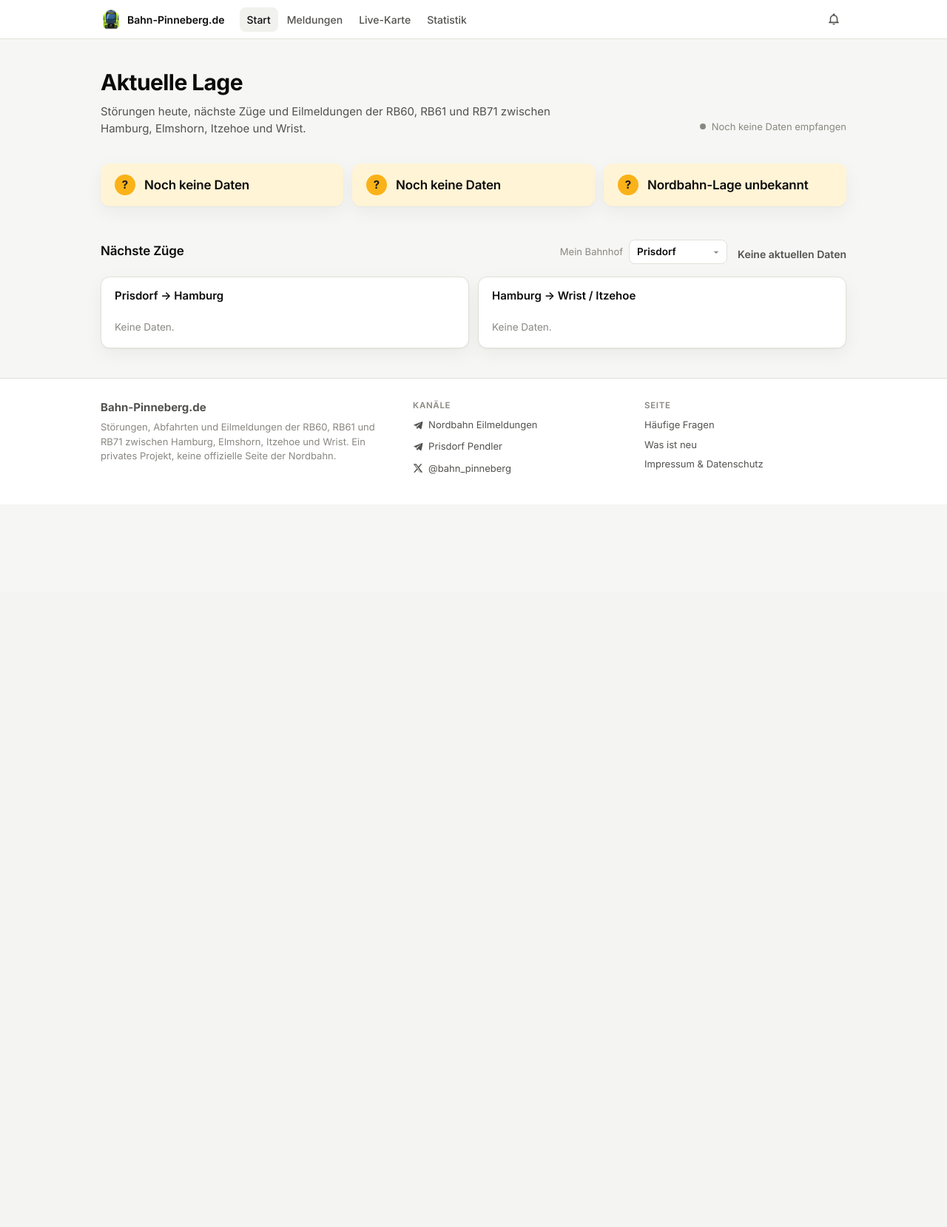
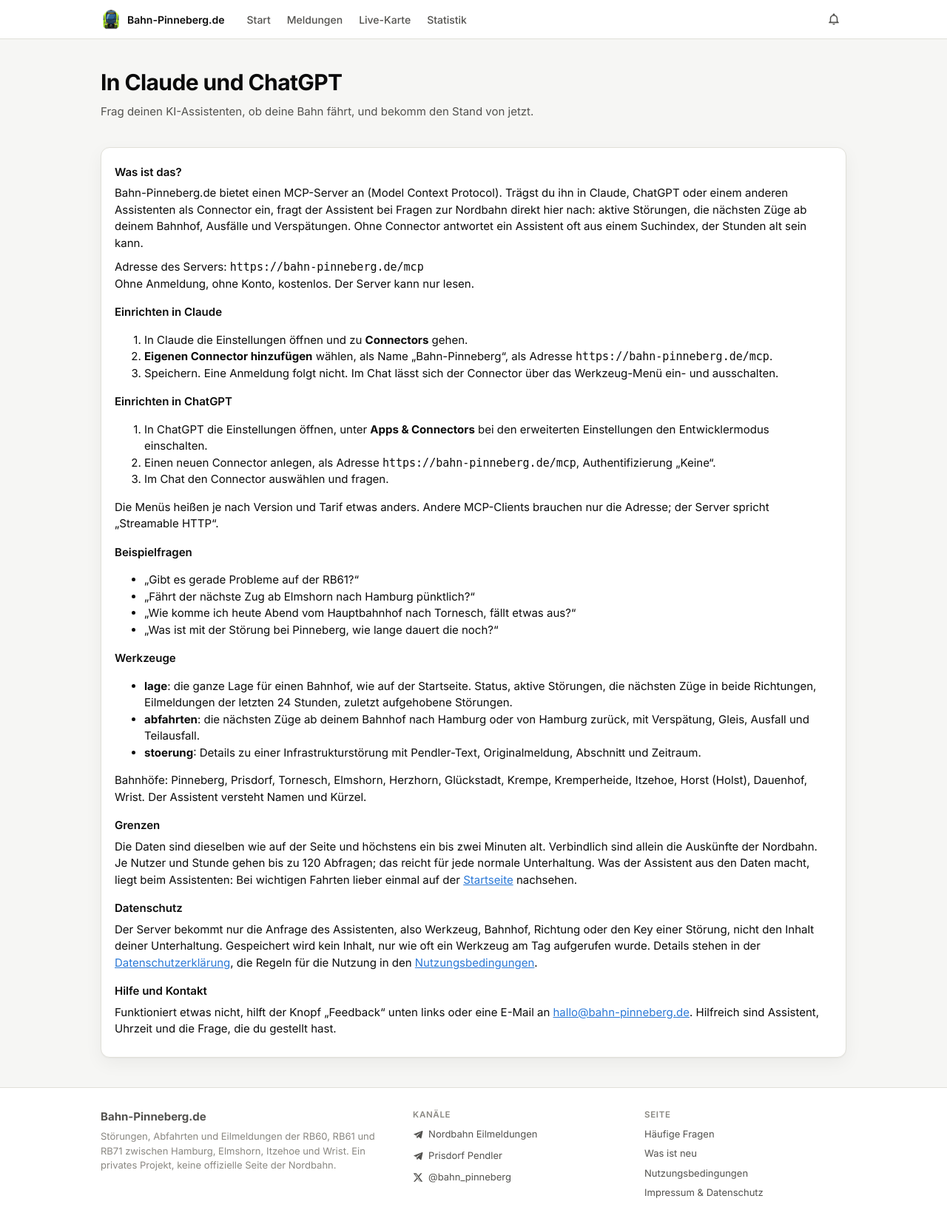
Before and after one commit to bensch777/bahn-pinneberg.de, a PHP site: page /mcp-hilfe/ in a window 1280 px wide. Shown: the whole page at 74% size. Before the commit the page ends 682 px from the top, so only its background shows below. Run offline with PHP 8.4, Linux system fonts and the light colour scheme; data that the repository does not hold is empty.

Commit message:
Anleitung für Claude und ChatGPT, Nutzungsbedingungen, Datenschutz zum MCP-Server (#34)
Vorbereitung für die Connector-Verzeichnisse von Anthropic und OpenAI:
/mcp-hilfe/ als Doku, /nutzungsbedingungen/, Abschnitt #mcp in der
Datenschutzerklärung und der Domain-Nachweis unter
/.well-known/openai-apps-challenge (Token aus config.php).
Datenschutz korrigiert: Feedback-Formular, Meine Züge, Einstellungen.


Claude-Session: https://claude.ai/code/session_01714u8gtEeBJHPXUogVTqpA

Co-authored-by: Claude <noreply@anthropic.com>

```diff
--- a/changelog/index.php
+++ b/changelog/index.php
@@ -15,6 +15,7 @@ $assetVersion = (int) @filemtime(__DIR__ . '/../dashboard.css');
 
 $changelog = [
     ['2026-10-30', [
+        ['Anleitung für Claude und ChatGPT, Nutzungsbedingungen', 'Neue Seite „In Claude und ChatGPT“ (unten im Footer): wie man den MCP-Server in Claude oder ChatGPT einträgt, Beispielfragen, was die Werkzeuge können und wo die Grenzen sind. Dazu gibt es jetzt Nutzungsbedingungen, und die Datenschutzerklärung beschreibt, welche Daten beim MCP-Server anfallen: nur die Anfrage des Assistenten, nie der Inhalt der Unterhaltung. Nebenbei korrigiert: Die Datenschutzerklärung erwähnte noch den Stern und die Glocke als Menü und sprach von „keinem Formular“, obwohl es den Feedback-Knopf gibt.'],
         ['Bahn-Pinneberg.de in Claude und ChatGPT', 'Die Seite hat jetzt einen MCP-Server unter bahn-pinneberg.de/mcp. Wer ihn in Claude, ChatGPT oder einem anderen Assistenten als Connector einträgt, kann dort einfach fragen: „Gibt es gerade Probleme auf der RB61?“, „Fährt der nächste Zug ab Elmshorn pünktlich?“ oder „Was ist mit der Störung bei Tornesch?“. Die Antwort kommt mit dem Stand von jetzt, nicht aus einem Suchindex von gestern. Ohne Anmeldung, nur lesend. Nebenbei nennt lage.md jetzt Datum und Uhrzeit des Abrufs, und die Abfahrten unter /api/ dürfen von Assistenten abgerufen werden, die sich an robots.txt halten.'],
         ['Erledigte Eilmeldungen verschwinden sofort', 'Eine Eilmeldung galt bisher vier Stunden lang als akut, auch wenn die Nordbahn sie längst von ihrer Seite genommen hatte. So stand morgens noch „Eilmeldung vor 2 Std.: Streckensperrung Dauenhof – Wrist“ oben, obwohl die Sperrung vorbei war. Jetzt zählt eine Eilmeldung nur so lange, wie sie auf nordbahn.de steht, und höchstens vier Stunden. Nimmt die Nordbahn sie herunter, wird die Lagekarte grün und nennt nur noch „Letzte vor …“, und die Meldung verschwindet aus „Aktuelle Meldungen“ und „Meldungen · Aktiv“. Im Verlauf und im Archiv bleibt sie erhalten. Kann nordbahn.de gerade nicht gelesen werden, gilt wie bisher nur das Alter.'],
     ]],
--- a/config.example.php
+++ b/config.example.php
@@ -47,6 +47,10 @@ return [
     // und die Adresse hier eintragen. Leer: kein Feedback-Knopf.
     'NORDBAHN_FEEDBACK_WEBHOOK' => '',
 
+    // Token fuer den Domain-Nachweis im ChatGPT-App-Verzeichnis (platform.openai.com,
+    // ChatGPT Apps). Wird unter /.well-known/openai-apps-challenge ausgeliefert.
+    'NORDBAHN_OPENAI_CHALLENGE' => '',
+
     'NORDBAHN_GOOGLE_VERIFICATION' => '',
     'NORDBAHN_BING_VERIFICATION' => '',
 
--- a/dev/router.php
+++ b/dev/router.php
@@ -21,6 +21,9 @@ $map = [
     '/api/feedback'  => '/api/feedback.php',
     '/api/fahrplan'  => '/api/fahrplan.php',
     '/mcp'           => '/api/mcp.php',
+    '/mcp-hilfe/'    => '/mcp-hilfe/index.php',
+    '/nutzungsbedingungen/' => '/nutzungsbedingungen/index.php',
+    '/.well-known/openai-apps-challenge' => '/openai-challenge.php',
     '/sitemap.xml'   => '/sitemap.php',
     '/llms.txt'      => '/llms.php',
     '/lage.md'       => '/lage.php',
--- a/faq/index.php
+++ b/faq/index.php
@@ -47,7 +47,7 @@ $faq = [
     ['Gibt es die Daten auch für Programme oder KI-Assistenten?',
      'Ja. Unter /lage.md steht die aktuelle Lage als Text (Markdown), unter /llms.txt eine Beschreibung der Seite und der Datenfelder, und /api/data sowie /api/abfahrten?bhf=APD liefern alles als JSON. Alles öffentlich und ohne Schlüssel, bitte nicht häufiger als einmal pro Minute abrufen.'],
     ['Kann ich Claude oder ChatGPT direkt fragen, ob meine Bahn fährt?',
-     'Ja, über den MCP-Server der Seite. In Claude unter Einstellungen → Connectors, in ChatGPT im Entwicklermodus unter Connectors einen eigenen Connector mit der Adresse https://bahn-pinneberg.de/mcp anlegen, eine Anmeldung braucht es nicht. Danach beantwortet der Assistent Fragen wie „Gibt es gerade Probleme zwischen Elmshorn und Hamburg?“ oder „Wann fährt der nächste Zug ab Tornesch?“ mit dem Stand von jetzt statt mit dem, was eine Suchmaschine irgendwann gesehen hat. Der Server kann nur lesen, er kennt die Lage, die Abfahrten und die Details einer Störung.'],
+     'Ja, über den MCP-Server der Seite. In Claude unter Einstellungen → Connectors, in ChatGPT im Entwicklermodus unter Connectors einen eigenen Connector mit der Adresse https://bahn-pinneberg.de/mcp anlegen, eine Anmeldung braucht es nicht. Danach beantwortet der Assistent Fragen wie „Gibt es gerade Probleme zwischen Elmshorn und Hamburg?“ oder „Wann fährt der nächste Zug ab Tornesch?“ mit dem Stand von jetzt statt mit dem, was eine Suchmaschine irgendwann gesehen hat. Der Server kann nur lesen, er kennt die Lage, die Abfahrten und die Details einer Störung. Die ganze Anleitung steht unter „In Claude und ChatGPT“ (/mcp-hilfe/).'],
     ['Ist das eine offizielle Seite der Nordbahn?',
      'Nein. Bahn-Pinneberg.de ist ein privates Projekt ohne Verbindung zur NBE Nordbahn Eisenbahngesellschaft, Betreiber siehe Impressum. Verbindliche Auskünfte gibt es auf nordbahn.de.'],
 ];
--- a/inc/footer.php
+++ b/inc/footer.php
@@ -1,7 +1,7 @@
 <?php
 /**
  * Gemeinsamer Footer fuer Startseite, FAQ und Changelog. Erwartet $root (Pfad zum
- * Wurzelverzeichnis, "./" oder "../") und $current ("lage", "faq", "news", "eilmeldungen", "stoerungen", "karte", "statistik", "changelog", "impressum", "einstellungen" oder "ereignis").
+ * Wurzelverzeichnis, "./" oder "../") und $current ("lage", "faq", "news", "eilmeldungen", "stoerungen", "karte", "statistik", "changelog", "impressum", "mcp-hilfe", "nutzungsbedingungen", "einstellungen" oder "ereignis").
  */
 ?>
 <footer class="site-foot">
@@ -27,6 +27,12 @@
 <?php if ($current !== 'changelog'): ?>
 				<li><a href="<?= $root ?>changelog/">Was ist neu</a></li>
 <?php endif; ?>
+<?php if ($current !== 'mcp-hilfe'): ?>
+				<li><a href="<?= $root ?>mcp-hilfe/">In Claude und ChatGPT</a></li>
+<?php endif; ?>
+<?php if ($current !== 'nutzungsbedingungen'): ?>
+				<li><a href="<?= $root ?>nutzungsbedingungen/" rel="nofollow">Nutzungsbedingungen</a></li>
+<?php endif; ?>
 <?php if ($current !== 'impressum'): ?>
 				<li><a href="<?= $root ?>impressum/" rel="nofollow">Impressum &amp; Datenschutz</a></li>
 <?php endif; ?>
--- a/llms.php
+++ b/llms.php
@@ -25,7 +25,7 @@ echo "- [Lage als Markdown](" . $site . "/lage.md): Status, aktive Störungen, n
 echo "- Bahnhofskürzel: " . implode(', ', $bahnhoefe) . ". Hamburg: AH = Hamburg Hbf, ADF = Hamburg Dammtor, AA = Hamburg-Altona.\n\n";
 
 echo "## MCP-Server\n\n";
-echo "- " . $site . "/mcp: Remote-MCP-Server (Streamable HTTP, ohne Anmeldung, nur lesend) zum Eintragen als Connector in Claude, ChatGPT oder anderen MCP-Clients. Werkzeuge: `lage` (wie lage.md, Parameter `bahnhof` als Name oder Kürzel), `abfahrten` (`bahnhof`, `richtung` hamburg|zurueck|beide, `anzahl`) und `stoerung` (`key` aus lage, Details einer Infrastrukturstörung).\n\n";
+echo "- " . $site . "/mcp: Remote-MCP-Server (Streamable HTTP, ohne Anmeldung, nur lesend) zum Eintragen als Connector in Claude, ChatGPT oder anderen MCP-Clients. Anleitung: " . $site . "/mcp-hilfe/. Werkzeuge: `lage` (wie lage.md, Parameter `bahnhof` als Name oder Kürzel), `abfahrten` (`bahnhof`, `richtung` hamburg|zurueck|beide, `anzahl`) und `stoerung` (`key` aus lage, Details einer Infrastrukturstörung).\n\n";
 
 echo "## Daten als JSON\n\n";
 echo "- [api/data](" . $site . "/api/data): Lagebild mit `stoerungen` (aktive Infrastrukturstörungen mit `titel`, `text`, `ki_titel`, `ki_text` in Alltagssprache, `beginn`, `ende`, `abgelaufen`), `eilmeldungen_live` (aktuell auf nordbahn.de), `eilmeldungen` (Historie) und `stoerungen_verlauf` (Logbuch mit `first_seen`, `last_seen`).\n";
--- /dev/null
+++ b/mcp-hilfe/index.php
@@ -0,0 +1,109 @@
+<?php
+/**
+ * Anleitung fuer den MCP-Server (/mcp-hilfe/): was er kann, wie man ihn in Claude
+ * und ChatGPT eintraegt, Werkzeuge, Grenzen, Datenschutz und Kontakt. Dient
+ * zugleich als Dokumentation fuer die Connector-Verzeichnisse von Anthropic
+ * und OpenAI.
+ */
+
+require __DIR__ . '/../api/store.php';
+require_once __DIR__ . '/../api/render.php';
+require __DIR__ . '/../inc/security.php';
+nb_send_security_headers();
+
+define('SITE_URL', nordbahn_site_url());
+$root = '../';
+$assetVersion = (int) @filemtime(__DIR__ . '/../dashboard.css');
+$mcpUrl = SITE_URL . '/mcp';
+$bahnhoefe = implode(', ', array_column(NORDBAHN_BAHNHOEFE, 'name'));
+
+$title = 'Bahn-Pinneberg.de in Claude und ChatGPT – MCP-Server';
+$description = 'Mit dem MCP-Server von Bahn-Pinneberg.de beantworten Claude, ChatGPT und andere KI-Assistenten live, ob RB60, RB61 und RB71 gerade fahren: Störungen, Abfahrten, Ausfälle.';
+?>
+<!DOCTYPE html>
+<html lang="de">
+<head>
+<meta charset="utf-8">
+<meta name="viewport" content="width=device-width, initial-scale=1">
+<title><?= nb_e($title) ?></title>
+<meta name="description" content="<?= nb_e($description) ?>">
+<link rel="canonical" href="<?= SITE_URL ?>/mcp-hilfe/">
+<meta name="robots" content="index, follow">
+<meta name="color-scheme" content="light dark">
+<meta name="theme-color" content="#f6f6f4" media="(prefers-color-scheme: light)">
+<meta name="theme-color" content="#121211" media="(prefers-color-scheme: dark)">
+<meta property="og:type" content="website">
+<meta property="og:site_name" content="Bahn-Pinneberg.de">
+<meta property="og:locale" content="de_DE">
+<meta property="og:url" content="<?= SITE_URL ?>/mcp-hilfe/">
+<meta property="og:title" content="<?= nb_e($title) ?>">
+<meta property="og:description" content="<?= nb_e($description) ?>">
+<link rel="icon" type="image/png" sizes="64x64" href="<?= $root ?>icon-64.png">
+<link rel="apple-touch-icon" href="<?= $root ?>icon-180.png?v=2">
+<link rel="stylesheet" href="<?= $root ?>dashboard.css?v=<?= $assetVersion ?>">
+<?php require __DIR__ . '/../inc/analytics.php'; ?>
+</head>
+<body>
+
+<?= nb_render_kopf($root, 'mcp-hilfe') ?>
+
+<main class="wrap">
+	<div class="page-head">
+		<div>
+			<h1>In Claude und ChatGPT</h1>
+			<p class="page-head__lead">Frag deinen KI-Assistenten, ob deine Bahn fährt, und bekomm den Stand von jetzt.</p>
+		</div>
+	</div>
+
+	<section class="section">
+		<div class="card prose">
+			<h2>Was ist das?</h2>
+			<p>Bahn-Pinneberg.de bietet einen MCP-Server an (Model Context Protocol). Trägst du ihn in Claude, ChatGPT oder einem anderen Assistenten als Connector ein, fragt der Assistent bei Fragen zur Nordbahn direkt hier nach: aktive Störungen, die nächsten Züge ab deinem Bahnhof, Ausfälle und Verspätungen. Ohne Connector antwortet ein Assistent oft aus einem Suchindex, der Stunden alt sein kann.</p>
+			<p>Adresse des Servers: <code><?= nb_e($mcpUrl) ?></code><br>Ohne Anmeldung, ohne Konto, kostenlos. Der Server kann nur lesen.</p>
+
+			<h2>Einrichten in Claude</h2>
+			<ol>
+				<li>In Claude die Einstellungen öffnen und zu <strong>Connectors</strong> gehen.</li>
+				<li><strong>Eigenen Connector hinzufügen</strong> wählen, als Name „Bahn-Pinneberg“, als Adresse <code><?= nb_e($mcpUrl) ?></code>.</li>
+				<li>Speichern. Eine Anmeldung folgt nicht. Im Chat lässt sich der Connector über das Werkzeug-Menü ein- und ausschalten.</li>
+			</ol>
+
+			<h2>Einrichten in ChatGPT</h2>
+			<ol>
+				<li>In ChatGPT die Einstellungen öffnen, unter <strong>Apps &amp; Connectors</strong> bei den erweiterten Einstellungen den Entwicklermodus einschalten.</li>
+				<li>Einen neuen Connector anlegen, als Adresse <code><?= nb_e($mcpUrl) ?></code>, Authentifizierung „Keine“.</li>
+				<li>Im Chat den Connector auswählen und fragen.</li>
+			</ol>
+			<p>Die Menüs heißen je nach Version und Tarif etwas anders. Andere MCP-Clients brauchen nur die Adresse; der Server spricht „Streamable HTTP“.</p>
+
+			<h2>Beispielfragen</h2>
+			<ul>
+				<li>„Gibt es gerade Probleme auf der RB61?“</li>
+				<li>„Fährt der nächste Zug ab Elmshorn nach Hamburg pünktlich?“</li>
+				<li>„Wie komme ich heute Abend vom Hauptbahnhof nach Tornesch, fällt etwas aus?“</li>
+				<li>„Was ist mit der Störung bei Pinneberg, wie lange dauert die noch?“</li>
+			</ul>
+
+			<h2>Werkzeuge</h2>
+			<ul>
+				<li><strong>lage</strong>: die ganze Lage für einen Bahnhof, wie auf der Startseite. Status, aktive Störungen, die nächsten Züge in beide Richtungen, Eilmeldungen der letzten 24 Stunden, zuletzt aufgehobene Störungen.</li>
+				<li><strong>abfahrten</strong>: die nächsten Züge ab deinem Bahnhof nach Hamburg oder von Hamburg zurück, mit Verspätung, Gleis, Ausfall und Teilausfall.</li>
+				<li><strong>stoerung</strong>: Details zu einer Infrastrukturstörung mit Pendler-Text, Originalmeldung, Abschnitt und Zeitraum.</li>
+			</ul>
+			<p>Bahnhöfe: <?= nb_e($bahnhoefe) ?>. Der Assistent versteht Namen und Kürzel.</p>
+
+			<h2>Grenzen</h2>
+			<p>Die Daten sind dieselben wie auf der Seite und höchstens ein bis zwei Minuten alt. Verbindlich sind allein die Auskünfte der Nordbahn. Je Nutzer und Stunde gehen bis zu 120 Abfragen; das reicht für jede normale Unterhaltung. Was der Assistent aus den Daten macht, liegt beim Assistenten: Bei wichtigen Fahrten lieber einmal auf der <a href="<?= $root ?>">Startseite</a> nachsehen.</p>
+
+			<h2>Datenschutz</h2>
+			<p>Der Server bekommt nur die Anfrage des Assistenten, also Werkzeug, Bahnhof, Richtung oder den Key einer Störung, nicht den Inhalt deiner Unterhaltung. Gespeichert wird kein Inhalt, nur wie oft ein Werkzeug am Tag aufgerufen wurde. Details stehen in der <a href="<?= $root ?>impressum/#mcp">Datenschutzerklärung</a>, die Regeln für die Nutzung in den <a href="<?= $root ?>nutzungsbedingungen/">Nutzungsbedingungen</a>.</p>
+
+			<h2>Hilfe und Kontakt</h2>
+			<p>Funktioniert etwas nicht, hilft der Knopf „Feedback“ unten links oder eine E-Mail an <a href="mailto:hallo@bahn-pinneberg.de">hallo@bahn-pinneberg.de</a>. Hilfreich sind Assistent, Uhrzeit und die Frage, die du gestellt hast.</p>
+		</div>
+	</section>
+</main>
+
+<?php $current = 'mcp-hilfe'; require __DIR__ . '/../inc/footer.php'; ?>
+</body>
+</html>
--- a/sitemap.php
+++ b/sitemap.php
@@ -18,6 +18,7 @@ $urls = [
     ['loc' => SITEMAP_BASE . 'karte/', 'priority' => '0.7'],
     ['loc' => SITEMAP_BASE . 'statistik/', 'priority' => '0.6'],
     ['loc' => SITEMAP_BASE . 'changelog/', 'priority' => '0.4'],
+    ['loc' => SITEMAP_BASE . 'mcp-hilfe/', 'priority' => '0.5'],
 ];
 
 // Ereignisseiten der letzten 60 Tage: Stoerungen aus dem Logbuch, Eilmeldungen aus der Historie
```
Also changed, not shown: impressum/index.php (+5 -2 lines), nutzungsbedingungen/index.php (added, +82 -0 lines), openai-challenge.php (added, +17 -0 lines), tests/nordbahn/SeitenTest.php (+3 -1 lines), .htaccess, README.md.
